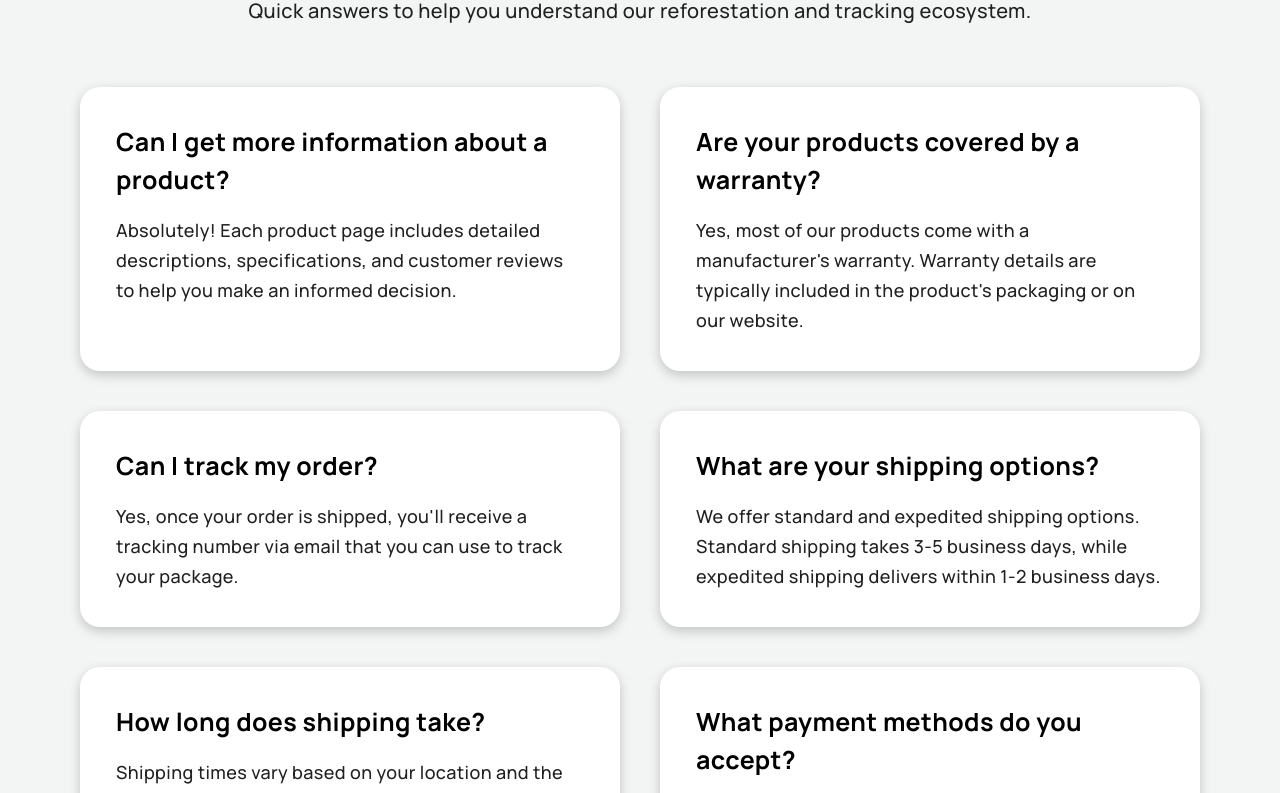
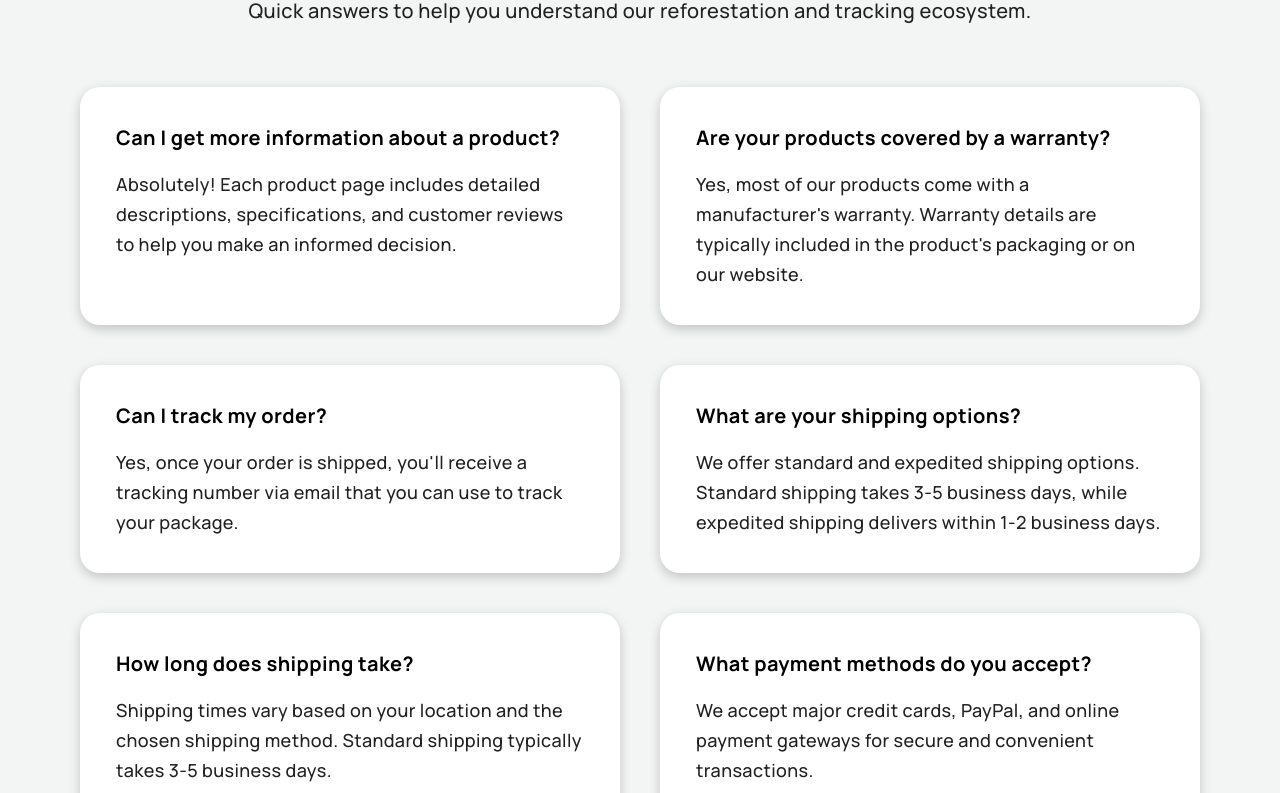
Before and after one commit to banuaggun/landing-page, a React (Vite) app: page / in a window 1280 px wide. Shown: the part 5040-5833 px from the top of the page. Built offline with nearby package versions, Linux system fonts and the light colour scheme.

Commit message:
style: adjust FAQ question and answer font sizes

```diff
--- a/src/components/support/support-fonts.css
+++ b/src/components/support/support-fonts.css
@@ -40,8 +40,8 @@
     line-height: 30px;
   }
   .support-card-question {
-    font-size: 25px;
-    line-height: 38px;
+    font-size: 20px;
+    line-height: 30px;
   }
 }
 
@@ -59,8 +59,8 @@
     line-height: 30px;
   }
   .support-card-question {
-    font-size: 25px;
-    line-height: 38px;
+    font-size: 20px;
+    line-height: 30px;
   }
 }
 
```
